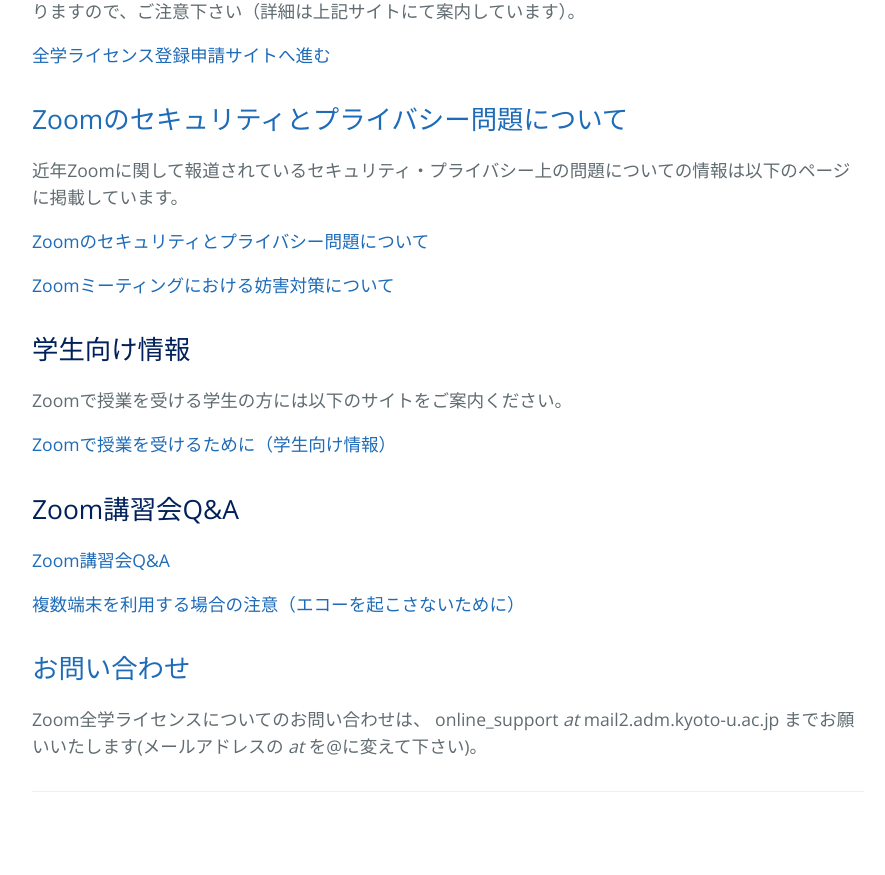
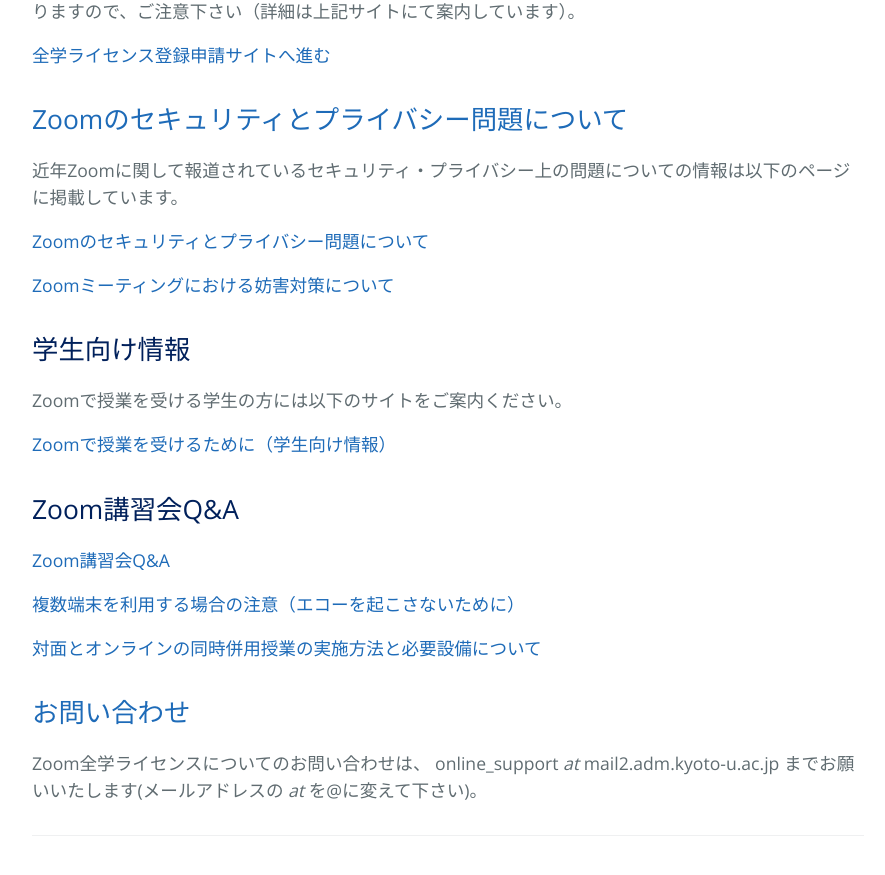
Before and after one commit to kyoto-u/online-edu, a Jekyll site: the page built from zoom.md, in a window 1280 px wide and 900 px high, scrolled down 2409 px. Shown: the top 875 px of the window, without its empty margins (192-1077 px from the left). Built offline with Jekyll 4.4.1, drawn with Linux system fonts in a browser that asks for light colours.

Commit message:
Update zoom.md
a link to zoom-hybrid-use added.

```diff
--- a/zoom.md
+++ b/zoom.md
@@ -84,14 +84,16 @@ Zoomで授業を受ける学生の方には以下のサイトをご案内くだ
 
 [Zoomで授業を受けるために（学生向け情報）](zoom-student)
 
-<a id="anch08"></a>
+<a id="anch07"></a>
 ## Zoom講習会Q&A
 
 [Zoom講習会Q&A](https://kubar.rd.iimc.kyoto-u.ac.jp/zoom/qa.html)
 
 [複数端末を利用する場合の注意（エコーを起こさないために）](zoom-audio-echo)
 
-<a id="anch07"></a>
+[対面とオンラインの同時併用授業の実施方法と必要設備について](zoom-hybrid-use)
+
+<a id="anch08"></a>
 ## <a href="#anch08">お問い合わせ</a>
 
 Zoom全学ライセンスについてのお問い合わせは、 online_support _at_ mail2.adm.kyoto-u.ac.jp までお願いいたします(メールアドレスの _at_ を@に変えて下さい)。
```
